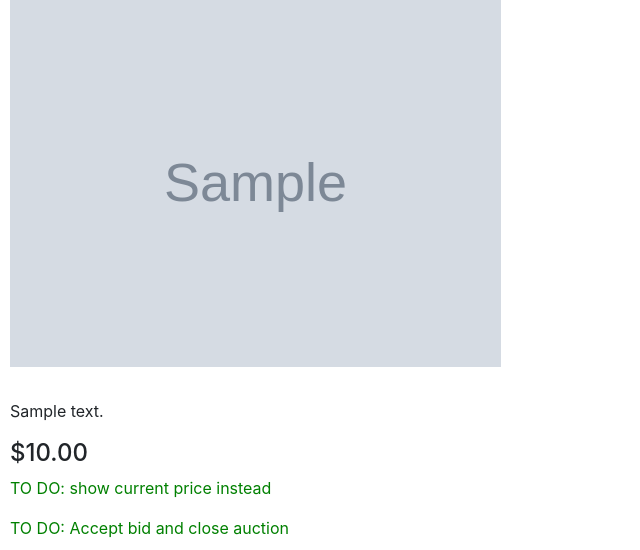
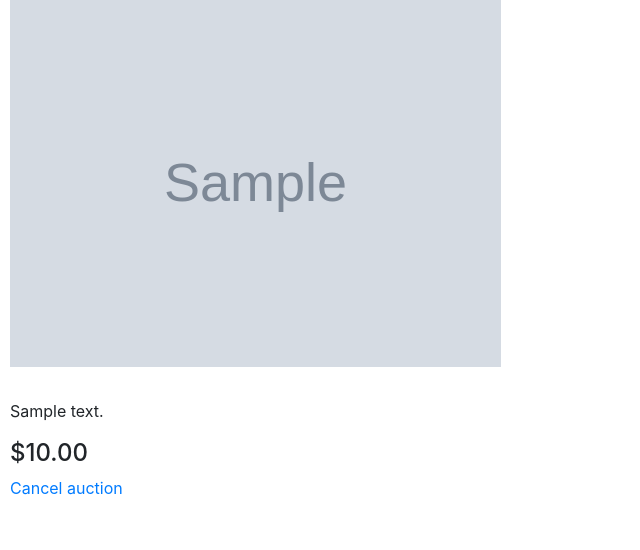
Before and after one commit to ruadh/CSCI-E-33a_Project2, a Django app: page /listing/1 in a window 1280 px wide. Shown: the part 250-800 px from the top of the page, without its empty margins (0-640 px from the left). Run offline with Django 3.2, Linux system fonts and the light colour scheme; a user stored in the database is signed in; tables that the repository leaves empty hold one stand-in row (values such as "Sample post"); grey boxes marked "Sample" are stand-in pictures; some libraries are stand-ins or nearby versions.

Commit message:
calculating current bid, closing auctions, showing current bid

```diff
--- a/commerce/auctions/models.py
+++ b/commerce/auctions/models.py
@@ -1,6 +1,6 @@
 from django.contrib.auth.models import AbstractUser
 from django.db import models
-
+from django.db.models import Max
 
 class User(AbstractUser):
     pass
@@ -15,8 +15,10 @@ class Category(models.Model):
 
 class Listing(models.Model):
     # CITATION:  Character limits based on: https://www.hellotax.com/blog/amazon/listing/optimization/
-    owner = models.ForeignKey(User, on_delete=models.CASCADE, related_name='listings')
-    category = models.ForeignKey(Category, on_delete=models.SET_NULL, related_name='listings', null=True, blank=True)
+    owner = models.ForeignKey(
+        User, on_delete=models.CASCADE, related_name='listings')
+    category = models.ForeignKey(
+        Category, on_delete=models.SET_NULL, related_name='listings', null=True, blank=True)
     title = models.CharField(max_length=150)
     description = models.TextField(max_length=2000)
     starting_price = models.DecimalField(max_digits=9, decimal_places=2)
@@ -28,9 +30,36 @@ class Listing(models.Model):
         return f'{self.owner.username}\'s {self.title}'
 
 
+    # Calculated current bid price
+    # CITATION:  @property decorator approach based on:  https://stackoverflow.com/a/17682694
+    @property
+    def bid_price(self):
+        try:
+            bids = Bid.objects.filter(listing=self.id)
+            # TO DO:  error capture
+            if bids.count() > 0:
+                max_bid = Bid.objects.filter(listing=self.id).aggregate(Max('amount'))
+                return round(max_bid['amount__max'], 2)
+            else:
+                return self.starting_price
+        except:
+            return 'Error determining current bid'
+
+    @property
+    def winner(self):
+        try:
+            bids = Bid.objects.filter(listing=self.id)
+            max_bid = bids.aggregate(Max('amount'))['amount__max']
+            return bids.filter(amount=max_bid)[0].bidder
+        except:
+            return "Error determining winner"
+
+
 class Bid(models.Model):
-    listing = models.ForeignKey(Listing, on_delete=models.CASCADE, related_name='bids')
-    bidder = models.ForeignKey(User, on_delete=models.CASCADE, related_name='bids')
+    listing = models.ForeignKey(
+        Listing, on_delete=models.CASCADE, related_name='bids')
+    bidder = models.ForeignKey(
+        User, on_delete=models.CASCADE, related_name='bids')
     amount = models.DecimalField(max_digits=9, decimal_places=2)
     timestamp = models.DateTimeField(auto_now_add=True)
 
@@ -39,22 +68,28 @@ class Bid(models.Model):
 
 
 class Comment(models.Model):
-    listing = models.ForeignKey(Listing, on_delete=models.CASCADE, related_name='comments')
-    commenter = models.ForeignKey(User, on_delete=models.CASCADE, related_name='comments')
+    listing = models.ForeignKey(
+        Listing, on_delete=models.CASCADE, related_name='comments')
+    commenter = models.ForeignKey(
+        User, on_delete=models.CASCADE, related_name='comments')
     body = models.TextField(max_length=300)
     timestamp = models.DateTimeField(auto_now_add=True)
 
     def __str__(self):
         return f'{self.timestamp.strftime("%x %X")} - {self.commenter.username} on {self.listing.title}'
 
+
 class WatchlistItem(models.Model):
-    listing = models.ForeignKey(Listing, on_delete=models.CASCADE, related_name='watchlist_items')
-    watcher = models.ForeignKey(User, on_delete=models.CASCADE, related_name='watchlist_items')
+    listing = models.ForeignKey(
+        Listing, on_delete=models.CASCADE, related_name='watchlist_items')
+    watcher = models.ForeignKey(
+        User, on_delete=models.CASCADE, related_name='watchlist_items')
 
     class Meta:
         # Don't let a user add duplicate items to their wishlist
         # CITATION:  I learned about unique_together from https://stackoverflow.com/a/2201687 but its documentation pointed me to UniqueConstraint instead
-        constraints = [ models.UniqueConstraint(fields=['listing', 'watcher'], name='unique watchlist entry') ]
+        constraints = [models.UniqueConstraint(
+            fields=['listing', 'watcher'], name='unique watchlist entry')]
 
     def __str__(self):
         return f'{self.listing}'
--- a/commerce/auctions/templates/auctions/index.html
+++ b/commerce/auctions/templates/auctions/index.html
@@ -4,11 +4,10 @@
 <h2>Active Listings</h2>
 {% for listing in listings %}
 <div class="listing">
-    <img src="{{listing.image}}" class="thumbnail-image">
+    <img src="{{listing.image}}" alt="product image" class="thumbnail-image">
     <div>
         <h3>{{listing.title}}</h3>
-        <p><span class="label">Price:</span> ${{listing.starting_price}} <span class="dev">TO DO: current price</span>
-        </p>
+        <p><span class="label">Price:</span> ${{listing.bid_price}} </p>
         <p>{{listing.description}}</p>
         <p><span class="label">Listed:</span> {{listing.timestamp}}</p>
         <a href="{% url 'listing' listing.id %}">View Listing</a>
--- a/commerce/auctions/templates/auctions/listing.html
+++ b/commerce/auctions/templates/auctions/listing.html
@@ -3,38 +3,50 @@
 {% block body %}
 <h2>{{listing.title}}</h2>
 <p><span class="label">Listed:</span> {{listing.owner}} on {{listing.timestamp}}</p>
-<img src="{{listing.image}}" class="detail-image">
+<img src="{{listing.image}}" alt="product image" class="detail-image">
 <p>{{listing.description}}</p>
 
-<h4>${{listing.starting_price}}</h4>
-<p class="dev">TO DO: show current price instead</p>
+<h4>${{listing.bid_price}}</h4>
 
-<!-- Show different content to the owner vs. bidders -->
+<!-- Owner's auction controls: -->
 {% if user == listing.owner %}
-    <a href="" class="dev">TO DO:  Accept bid and close auction</a>
-{% else %}
-    <p class="dev">TO DO:  Add status (display it, and prevent bids)</p>
-    <h3>Bid Now</h3>
-    {% if user.is_authenticated %}
-        <p>Bid form goes here</p>
+    <!-- Close or cancel an open auction -->
+    {% if listing.is_active %}
+        {% if listing.starting_price == listing.bid_price %}
+            <a href="{% url 'close_listing' listing_id %}">Cancel auction</a>
+        {% else %}
+            <a href="{% url 'close_listing' listing_id %}">Accept bid and close auction</a>
+        {% endif %}
+    <!-- Show the winner, if any -->
     {% else %}
-    <p><a href="{% url 'login' %}">Log in</a> or <a href="{% url 'register' %}">create an account</a> to bid.</p>
+        {% if listing.starting_price == listing.bid_price %}
+            <p>Auction canceled. There is no winner.</p>
+        {% else %}
+            <p><span class="label">Winner:</span> {{listing.winner}}</p>
+        {% endif %}
     {% endif %}
 
-    {% if user.is_authenticated %}
-        {% if message %}
-            <p class="{{message_class}}">{{message}}</p>
+<!-- Bidder's auction controls -->
+{% else %}
+    <!-- Prompt user to bid on active auction or login -->
+    {% if listing.is_active %}
+        {% if user.is_authenticated %}
+            <p class="dev">Bid form goes here</p>
+        {% else %}
+            <p><a href="{% url 'login' %}">Log in</a> or <a href="{% url 'register' %}">create an account</a> to bid.</p>
         {% endif %}
-        <!-- Hide wishlist links if an add/remove error was reported -->
-        {% if not message_class %}
-            {% if in_watchlist %}
-                <a href="{% url 'watchlist_remove' listing_id %}">Remove from watch list</a>
-            {% else %}
-                <a href="{% url 'watchlist_add' listing_id %}">Add to watch list</a>
-            {% endif %}
+    <!-- Show an "auction closed" message -->
+    {% else %}
+        {% if user.is_authenticated and listing.winner == request.user  %}
+            <p>Congratulations! You won this auction.</p>
+        {% else %}
+            <p>This auction is closed.</p>
         {% endif %}
     {% endif %}
 
 {% endif %}
 
+
+
+
 {% endblock %}
--- a/commerce/auctions/urls.py
+++ b/commerce/auctions/urls.py
@@ -10,5 +10,6 @@ urlpatterns = [
     path("listing/<int:listing_id>", views.listing_view, name="listing"),
     path("watchlist/<int:listing_id>", views.watchlist_add, name="watchlist_add"),
     path("watchlist_remove/<int:listing_id>", views.watchlist_remove, name="watchlist_remove"),
-    path("watchlist", views.watchlist_view, name="watchlist_view")
+    path("watchlist", views.watchlist_view, name="watchlist_view"),
+    path("close/<int:listing_id>", views.close_listing, name="close_listing"),
 ]
--- a/commerce/auctions/views.py
+++ b/commerce/auctions/views.py
@@ -5,7 +5,7 @@ from django.shortcuts import render
 from django.urls import reverse
 from .models import User, Listing, Category, Bid, Comment, WatchlistItem
 from .models import User
-
+from django.db.models import Max
 
 def index(request):
     return render(request, 'auctions/index.html', {'listings': Listing.objects.all()})
@@ -67,7 +67,7 @@ def register(request):
 
 def listing_view(request, listing_id):
     # Determine whether this listing is in the user's watchlist
-    if WatchlistItem.objects.filter(listing=listing_id, watcher=request.user):
+    if request.user.is_authenticated and WatchlistItem.objects.filter(listing=listing_id, watcher=request.user):
         in_watchlist = True
     else:
         in_watchlist = False
@@ -136,3 +136,14 @@ def watchlist_view(request):
     return render(request, 'auctions/watchlist.html', {
         'watchlist_items': WatchlistItem.objects.filter(watcher=request.user)
     })
+
+
+# Close a listing:  ends the auction, making the highest bidder the winner
+
+def close_listing(request, listing_id):
+    # Mark the listing as closed
+    listing =Listing.objects.get(pk=listing_id)
+    listing.is_active = False
+    listing.save()
+    # # Re-render the page with the new information
+    return listing_view(request, listing_id)
```
Also changed, not shown: 3 other files.
